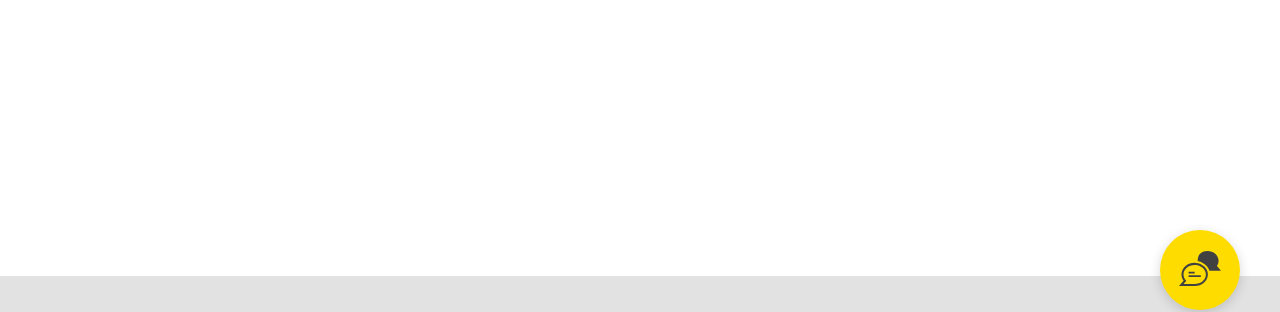
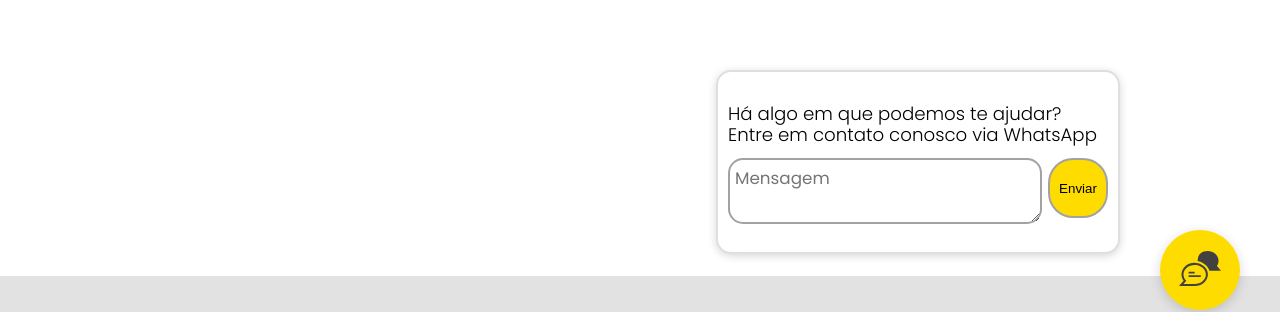
Before and after one commit to citi-onboarding/Elementus-Jr, a React (Create React App) app in the folder client/: page / in a window 1280 px wide. Shown: the part 426-738 px from the top of the page. Built offline with nearby package versions, Linux system fonts and the light colour scheme; no server answers.

Commit message:
Feature( Box de envio de mensagens funcionando / Falta apenas a estilizacao final  )

```diff
--- a/client/src/components/Widget/Widget.css
+++ b/client/src/components/Widget/Widget.css
@@ -19,6 +19,47 @@
     border-radius: 100px;
 }
 
+.widgetTextBox{
+    display: flex;
+    flex-direction: column;
+    background-color: white;
+    width: 380px;
+    height: 140px;
+    padding: 20px 10px;
+    box-shadow: 0px 2px 8px #00000029;
+    border: 2px solid #DFDFDF;
+    border-radius: 15px;
+    opacity: 1;
+    margin-bottom: 15vh;
+}
+
+.TituloTextBox{
+    font-size: 1.3rem;
+    font-weight: 300;
+}
+
+.MsgTextBox{
+    border: 2px solid #A2A2A2;
+    border-radius: 15px;
+    opacity: 1;
+    padding: 5px 5px;
+    width: 300px;
+}
+
+.Msg-Button-Textbox{
+    display: flex;
+    justify-content: space-between;
+}
+
+.ButtonTextBox{
+    border: none;
+    border-radius: 25px;
+    width: 60px;
+    height: 60px;
+    background-color: #FFDC00;
+    border: 2px solid #A2A2A2;
+}
+
 @media only screen and (max-width: 700px){
     .buttonWidget{
         margin: 20vw 5vh;
--- a/client/src/components/Widget/Widget.jsx
+++ b/client/src/components/Widget/Widget.jsx
@@ -1,12 +1,28 @@
-import React from "react";
+import React, {useState} from "react";
 import "./Widget.css";
 import chatbox from "./conversation.svg"
 
 function Widget(){
-    const NumeroTelefone = "https://wa.me/558192500616"
+    const number = "558192500616";
+    const [msg, setMsg] = useState("");
+    const target = `https://api.whatsapp.com/send?phone=${encodeURIComponent(number)}&text=${encodeURIComponent(msg)}`;
+
+    const SalvarMensagem = (e)=>{
+        setMsg(e.target.value)
+    };
+
     return(
         <div className="backgroundWidget">
-            <button className="buttonWidget" onClick={()=> window.open(NumeroTelefone)}> <img src={chatbox} alt=""/> </button>
+            <div className="widgetTextBox">
+                <h1 className="TituloTextBox">Há algo em que podemos te ajudar? Entre em contato conosco via WhatsApp</h1>
+                <div className="Msg-Button-Textbox">
+                    <textarea onChange={SalvarMensagem} className="MsgTextBox" placeholder="Mensagem"></textarea>
+                    <button onClick={()=> window.open(target)} className="ButtonTextBox">
+                        Enviar
+                    </button>
+                </div>
+            </div>
+            <button className="buttonWidget" /*onClick={()=> window.open(target)}*/> <img src={chatbox} alt=""/> </button>
         </div>
     )
 };
```
